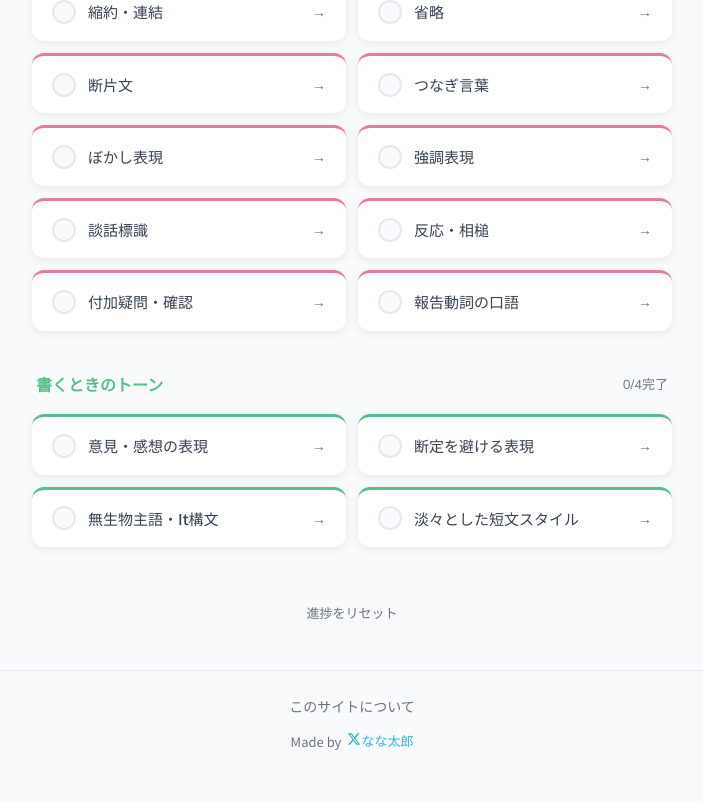
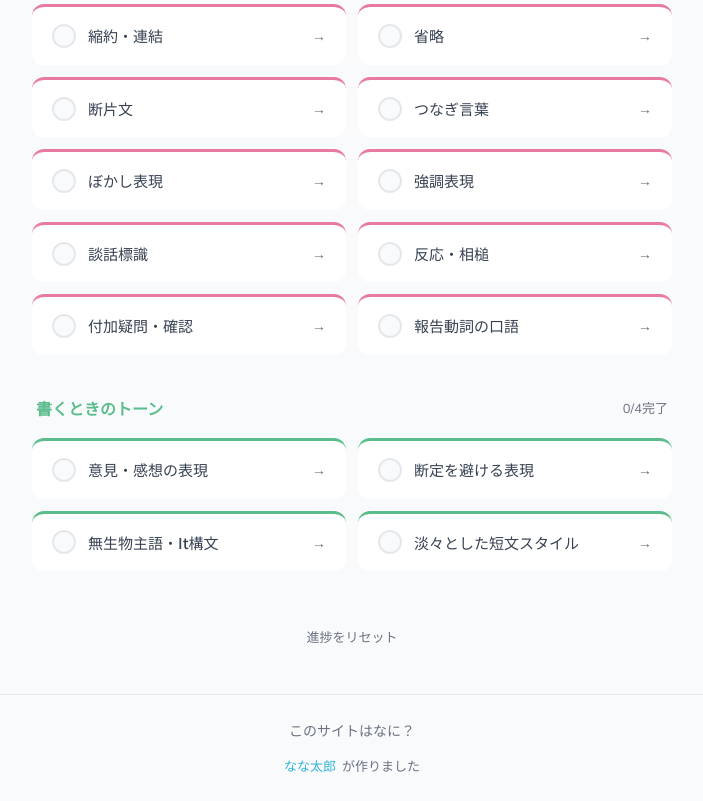
Before and after one commit to nxouv/net-eibunpo, a Next.js app: page / in a window 1280 px wide. Shown: the part 1336-2137 px from the top of the page, without its empty margins (288-991 px from the left). Before the commit the page ends 2113 px from the top, so only its background shows below. Built offline with nearby package versions, Linux system fonts and the light colour scheme.

Commit message:
style: UI improvements - header spacing, remove card shadows, update footer text

```diff
--- a/src/app/page.module.css
+++ b/src/app/page.module.css
@@ -1,5 +1,6 @@
 .main {
     min-height: calc(100vh - 120px);
+    padding-top: 24px;
     padding-bottom: 40px;
 }
 
--- a/src/components/Card/Card.module.css
+++ b/src/components/Card/Card.module.css
@@ -1,7 +1,6 @@
 .card {
     background-color: var(--color-bg-card);
     border-radius: var(--radius);
-    box-shadow: 0 2px 8px var(--color-shadow);
     padding: 32px;
     transition: box-shadow 0.2s, transform 0.2s, background-color 0.2s;
 }
@@ -76,6 +75,7 @@
     padding: 40px;
     max-width: var(--max-width-card);
     margin: 0 auto;
+    box-shadow: 0 2px 8px var(--color-shadow);
 }
 
 /* Completed lesson card */
--- a/src/components/Footer/Footer.module.css
+++ b/src/components/Footer/Footer.module.css
@@ -45,7 +45,6 @@
 .author a {
     color: var(--color-grammar);
     text-decoration: none;
-    font-family: var(--font-en);
 }
 
 .author a:hover {
--- a/src/components/Footer/Footer.tsx
+++ b/src/components/Footer/Footer.tsx
@@ -7,26 +7,19 @@ export function Footer() {
             <div className={styles.inner}>
                 <div className={styles.links}>
                     <Link href="/about" className={styles.link}>
-                        このサイトについて
+                        このサイトはなに？
                     </Link>
                 </div>
                 <div className={styles.author}>
-                    <span>Made by</span>
                     <a
                         href="https://x.com/nxouv"
                         target="_blank"
                         rel="noopener noreferrer"
+                        className={styles.authorLink}
                     >
-                        <svg
-                            className={styles.xIcon}
-                            viewBox="0 0 24 24"
-                            fill="currentColor"
-                            aria-hidden="true"
-                        >
-                            <path d="M18.244 2.25h3.308l-7.227 8.26 8.502 11.24H16.17l-5.214-6.817L4.99 21.75H1.68l7.73-8.835L1.254 2.25H8.08l4.713 6.231zm-1.161 17.52h1.833L7.084 4.126H5.117z" />
-                        </svg>
                         なな太郎
                     </a>
+                    <span>が作りました</span>
                 </div>
             </div>
         </footer>
```
